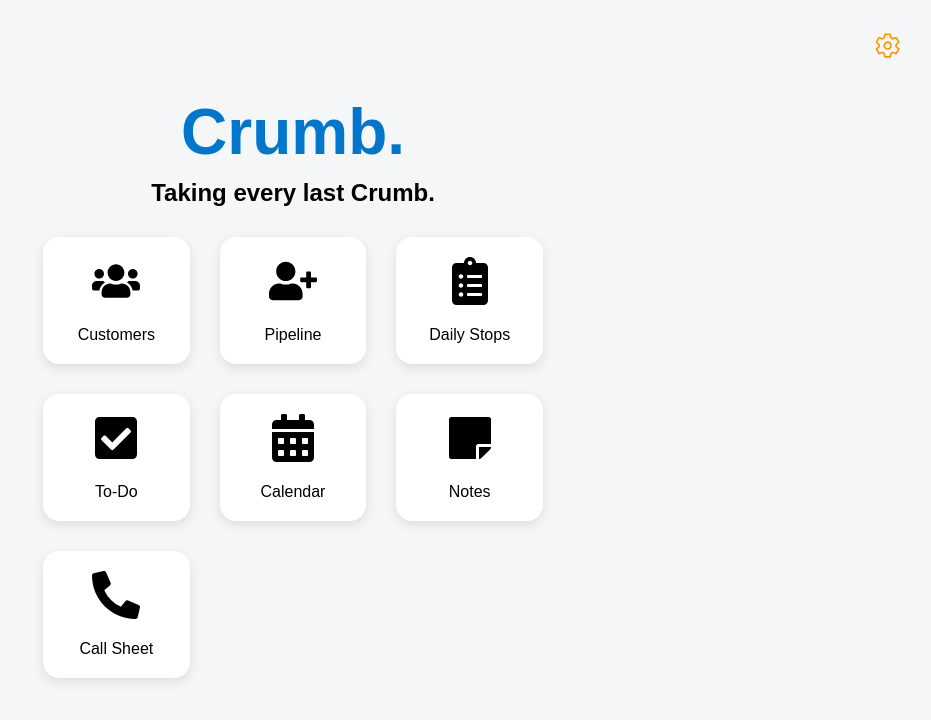
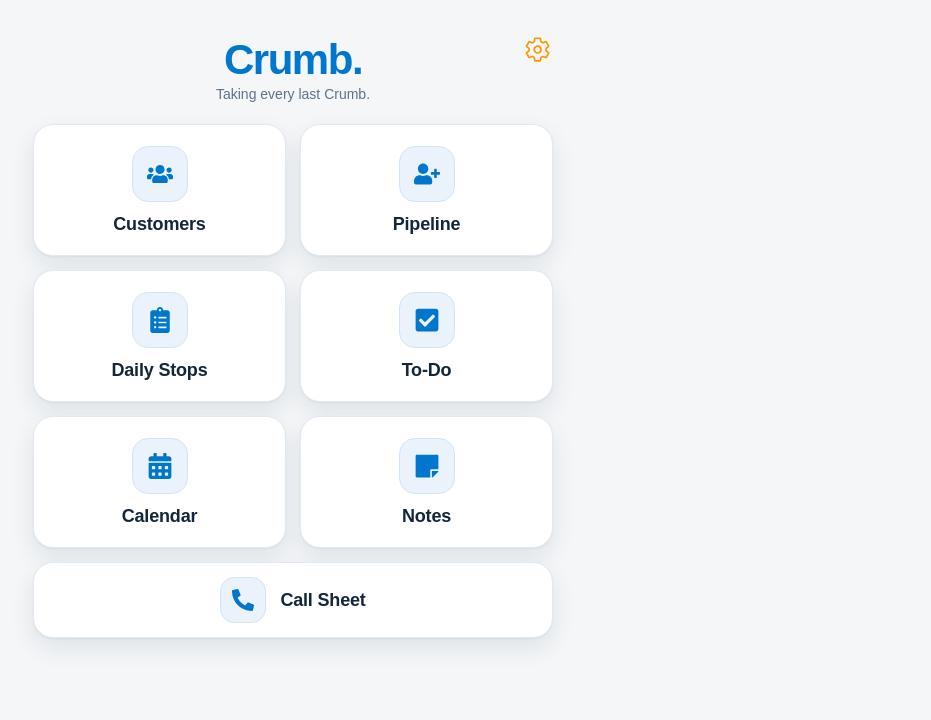
Before and after one commit to JMaraglia/crumb-v3, a React (Vite) app: page / in a window 1280 px wide. Shown: the top 720 px of the page, without its empty margins (347-1278 px from the left). Built offline with nearby package versions, Linux system fonts and the light colour scheme; no server answers.

Commit message:
Home refresh: smaller header, tighter white tiles with blue icon squares, last tile full width when an odd number of tools show (Home only)
Co-Authored-By: Claude Opus 5.5 <noreply@anthropic.com>
Claude-Session: https://claude.ai/code/session_01GU8ZYKRjvK8i7Sf4zMaKCJ

```diff
--- a/src/App.css
+++ b/src/App.css
@@ -251,3 +251,93 @@ button:hover {
   font-size: 0.85rem;
   font-weight: 600;
 }
+
+/* Home refresh (Nov 11): the original light look with tighter proportions. Home only (home-page);
+   Sign In, Setup and Waitlist share home-container / crumb-logo and are untouched. */
+.home-page {
+  padding: calc(env(safe-area-inset-top) + 18px) 0 24px;
+  max-width: 520px;
+  margin: 0 auto;
+}
+.home-page .home-gear {
+  top: calc(env(safe-area-inset-top) + 8px);
+  right: -6px;
+}
+.home-page .home-logo {
+  margin: 0;
+  text-align: center;
+  font-size: 42px;
+  font-weight: 800;
+  letter-spacing: -0.035em;
+  line-height: 1.05;
+}
+.home-page .home-tagline {
+  margin: 4px 0 22px;
+  text-align: center;
+  font-size: 14px;
+  font-weight: 500;
+  color: #5f7286;
+}
+.home-page .home-separate {
+  margin: 0 auto 16px;
+}
+.home-grid {
+  display: grid;
+  grid-template-columns: repeat(2, minmax(0, 1fr));
+  gap: 14px;
+  width: 100%;
+}
+.home-tile {
+  height: 132px;
+  box-sizing: border-box;
+  display: flex;
+  flex-direction: column;
+  align-items: center;
+  justify-content: center;
+  gap: 12px;
+  padding: 0 12px;
+  border: 1px solid #e3e9f0;
+  border-radius: 20px;
+  background: #fff;
+  box-shadow: 0 1px 2px rgba(16, 40, 70, 0.05), 0 10px 24px rgba(16, 40, 70, 0.09);
+  color: #13263a;
+  cursor: pointer;
+  -webkit-tap-highlight-color: transparent;
+  transition: transform 0.15s, box-shadow 0.15s;
+}
+.home-tile:active {
+  transform: scale(0.97);
+  box-shadow: 0 1px 2px rgba(16, 40, 70, 0.05), 0 4px 12px rgba(16, 40, 70, 0.08);
+}
+.home-tile.is-wide {
+  grid-column: span 2;
+  height: 76px;
+  flex-direction: row;
+  gap: 14px;
+}
+.home-tile-icon {
+  width: 56px;
+  height: 56px;
+  flex: none;
+  box-sizing: border-box;
+  border-radius: 16px;
+  background: #eaf3fb;
+  border: 1px solid #d3e5f5;
+  color: #0077cc;
+  display: flex;
+  align-items: center;
+  justify-content: center;
+  font-size: 26px;
+  line-height: 0;
+}
+.home-tile.is-wide .home-tile-icon {
+  width: 46px;
+  height: 46px;
+  border-radius: 14px;
+  font-size: 22px;
+}
+.home-tile-label {
+  font-size: 18px;
+  font-weight: 600;
+  letter-spacing: -0.01em;
+}
--- a/src/HomePage.jsx
+++ b/src/HomePage.jsx
@@ -17,7 +17,7 @@ export default function HomePage() {
   // "Keep Separate" was picked at sign-in: say so plainly until this device is set up with the account.
   const separate = readText('crumb_setup_separate') === '1' && !isRealSynced();
 
-  const iconStyle = { fontSize: '3rem', marginBottom: '10px', transition: 'transform 0.3s' };
+  const iconStyle = { transition: 'transform 0.3s' };
 
   const handleHover = e => e.currentTarget.style.transform = 'scale(1.2)';
   const handleLeave = e => e.currentTarget.style.transform = 'scale(1)';
@@ -34,7 +34,7 @@ export default function HomePage() {
   ];
 
   return (
-    <div className="home-container">
+    <div className="home-container home-page">
       <div
         className={`home-gear ${backupDue ? 'is-due' : ''}`}
         role="button"
@@ -45,23 +45,21 @@ export default function HomePage() {
       >
         <IoSettingsOutline />
       </div>
-      <h1 className="crumb-logo" style={{ textAlign: 'center', fontSize: '4rem', marginBottom: '10px' }}>
-        Crumb.
-      </h1>
-      <h2 style={{ textAlign: 'center', marginTop: 0, marginBottom: '30px' }}>
-        Taking every last Crumb.
-      </h2>
+      {/* Nov 11 refresh: smaller header, so all the tools fit on one screen */}
+      <h1 className="crumb-logo home-logo">Crumb.</h1>
+      <p className="home-tagline">Taking every last Crumb.</p>
       {separate && (
         <div className="home-separate" role="note">
           <span>This device isn’t syncing with your account. Its information stays on this device.</span>
           <button type="button" onClick={() => navigate('/setup')}>Set Up</button>
         </div>
       )}
-      <div className="tile-grid">
-        {tiles.map(tile => (
+      <div className="home-grid">
+        {tiles.map((tile, i) => (
           <div
             key={tile.label}
-            className="tile"
+            // An odd number of tools showing: the last one goes full width, so the grid stays even.
+            className={`home-tile ${tiles.length % 2 === 1 && i === tiles.length - 1 ? 'is-wide' : ''}`}
             role="button"
             tabIndex={0}
             onClick={() => navigate(tile.path)}  // directly navigate
@@ -69,8 +67,8 @@ export default function HomePage() {
             onMouseEnter={handleHover}
             onMouseLeave={handleLeave}
           >
-            <div style={iconStyle}>{tile.icon}</div>
-            <span>{tile.label}</span>
+            <div className="home-tile-icon" style={iconStyle}>{tile.icon}</div>
+            <span className="home-tile-label">{tile.label}</span>
           </div>
         ))}
       </div>
--- a/src/version.js
+++ b/src/version.js
@@ -1,4 +1,4 @@
 // file: src/version.js
 // Shown at the bottom of Settings, so anyone (founder or beta tester) can tell which version their phone is running.
 // Bump it with each release you want to check on a phone.
-export const APP_VERSION = '2026.11.10-16';
+export const APP_VERSION = '2026.11.11-1';
```
